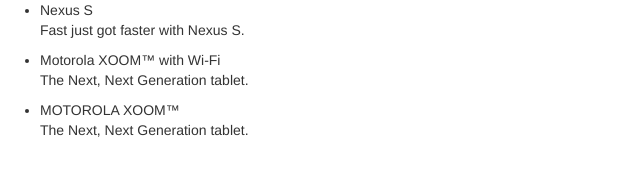
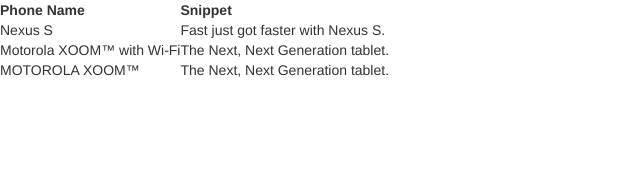
Before and after one commit to jgertz26/angular-tutorial, a website: page app/index.html in a window 1280 px wide. Shown: the whole page, without its empty margins (0-640 px from the left). Drawn offline with nearby package versions, Linux system fonts and the light colour scheme.

Commit message:
view in table format

```diff
--- a/app/index.html
+++ b/app/index.html
@@ -9,13 +9,16 @@
   <script src="js/controllers.js"></script>
 </head>
 <body ng-controller="PhoneListCtrl">
-
-  <ul>
-    <li ng-repeat="phone in phones">
-      <span>{{phone.name}}</span>
-      <p>{{phone.snippet}}</p>
-    </li>
-  </ul>
+  <table>
+    <tr>
+      <th>Phone Name</th>
+      <th>Snippet</th>
+    </tr>
+    <tr ng-repeat="phone in phones">
+      <td>{{phone.name}}</td>
+      <td>{{phone.snippet}}</td>
+    </tr>
+  </table>
 
 </body>
 </html>
```
